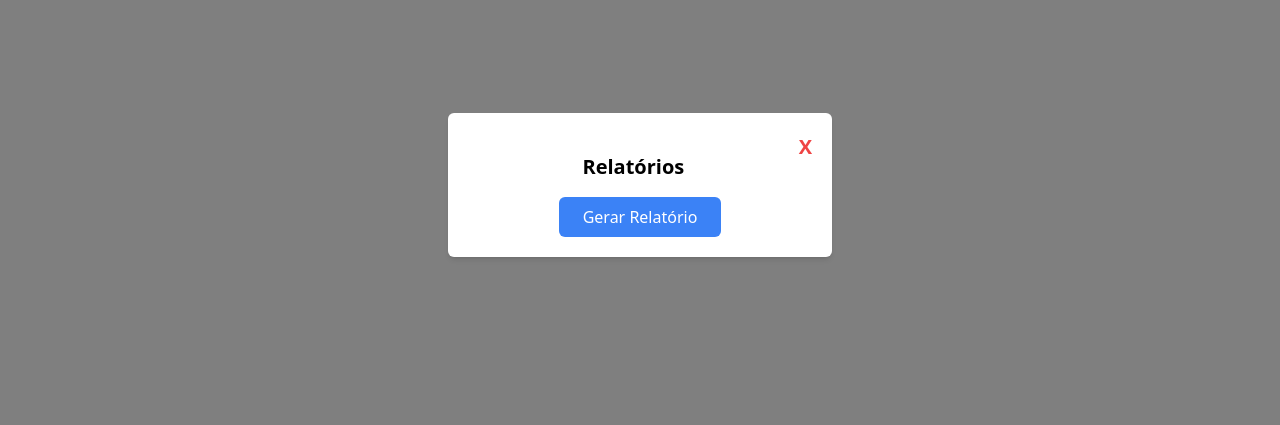
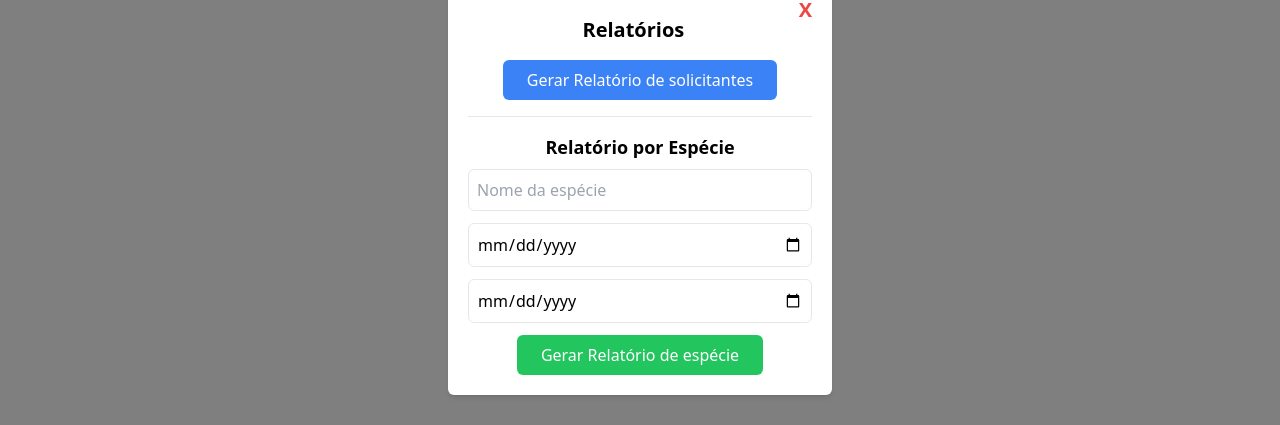
Before and after one commit to Amauri1327/Front-end-Cetas-Resgate, a React (Vite) app: page / in a window 1280 px wide. Both pictures are taken after a click on the button "Relatório". Shown: the part 215-640 px from the top of the page. Built offline with nearby package versions, Linux system fonts and the light colour scheme; no server answers.

Commit message:
desenvolvimento inicial dos campos de geracao de relatorio

```diff
--- a/src/Components/Modal/modal-relatorio.jsx
+++ b/src/Components/Modal/modal-relatorio.jsx
@@ -1,9 +1,27 @@
-import React from "react";
+import React, { useState } from "react";
 
 const Modal = ({ isVisible, onClose }) => {
-  const handleGenerateReport = async () => {
+  const [speciesName, setSpeciesName] = useState("");
+  const [startDate, setStartDate] = useState("");
+  const [endDate, setEndDate] = useState("");
+
+  const handleGenerateReport = async (reportType) => {
+    let endPoint;
+
+    switch (reportType) {
+      case "applicant":
+        endPoint = "/report/applicant/excel";
+        break;
+      case "rescue":
+        // Construir endpoint com os parâmetros da espécie e datas
+        endPoint = `/list-animalsName-between-dates/export?especie=${speciesName}&dataInicio=${startDate}&dataFim=${endDate}`;
+        break;
+      default:
+        break;
+    }
+
     try {
-      const response = await fetch("http://localhost:8080/resgates/report/applicant/excel", {
+      const response = await fetch(`http://localhost:8080/resgates${endPoint}`, {
         method: "GET",
       });
 
@@ -17,7 +35,10 @@ const Modal = ({ isVisible, onClose }) => {
       const url = window.URL.createObjectURL(blob);
       const link = document.createElement("a");
       link.href = url;
-      link.setAttribute("download", "relatorio_solicitantes.xlsx");
+      link.setAttribute(
+        "download",
+        `relatorio_${reportType}_${speciesName || "geral"}.xlsx`
+      );
       document.body.appendChild(link);
       link.click();
 
@@ -41,14 +62,53 @@ const Modal = ({ isVisible, onClose }) => {
           X
         </button>
         <div className="mt-5 text-center">
-          <h1 className="text-xl font-bold mb-4">
-            Relatórios
-          </h1>
+          <h1 className="text-xl font-bold mb-4">Relatórios</h1>
+
+          {/* Botão para gerar relatório de solicitantes */}
           <button
-            onClick={handleGenerateReport}
+            id="applicant"
+            onClick={() => handleGenerateReport("applicant")}
             className="px-6 py-2 bg-blue-500 text-white rounded-md hover:bg-blue-600"
           >
-            Gerar Relatório
+            Gerar Relatório de solicitantes
+          </button>
+
+          <hr className="my-4" />
+
+          <h2 className="text-lg font-bold mb-2">Relatório por Espécie</h2>
+
+          {/* Campo para o nome da espécie */}
+          <input
+            type="text"
+            placeholder="Nome da espécie"
+            value={speciesName}
+            onChange={(e) => setSpeciesName(e.target.value)}
+            className="w-full mb-3 p-2 border rounded-md"
+          />
+
+          {/* Campo para a data inicial */}
+          <input
+            type="date"
+            value={startDate}
+            onChange={(e) => setStartDate(e.target.value)}
+            className="w-full mb-3 p-2 border rounded-md"
+          />
+
+          {/* Campo para a data final */}
+          <input
+            type="date"
+            value={endDate}
+            onChange={(e) => setEndDate(e.target.value)}
+            className="w-full mb-3 p-2 border rounded-md"
+          />
+
+          {/* Botão para gerar relatório de espécie */}
+          <button
+            id="rescue"
+            onClick={() => handleGenerateReport("rescue")}
+            className="px-6 py-2 bg-green-500 text-white rounded-md hover:bg-green-600"
+          >
+            Gerar Relatório de espécie
           </button>
         </div>
       </div>
```
